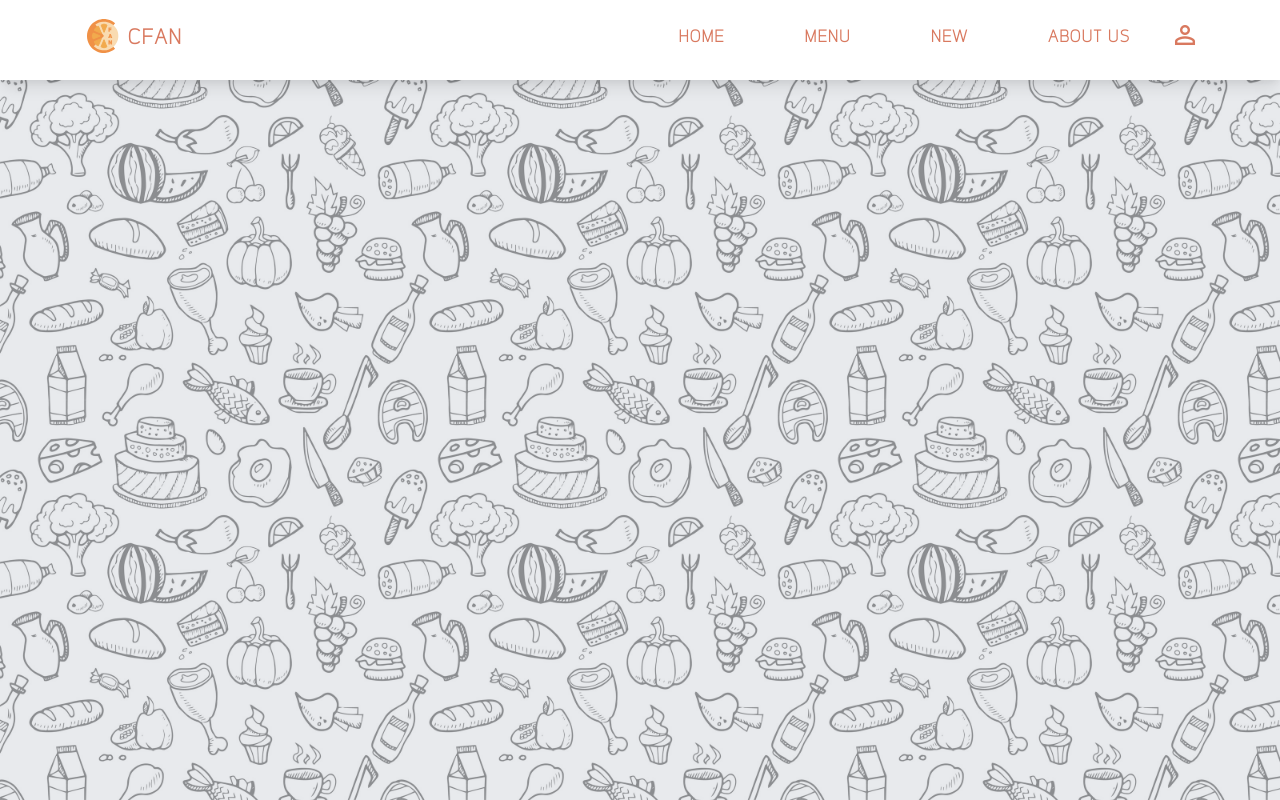
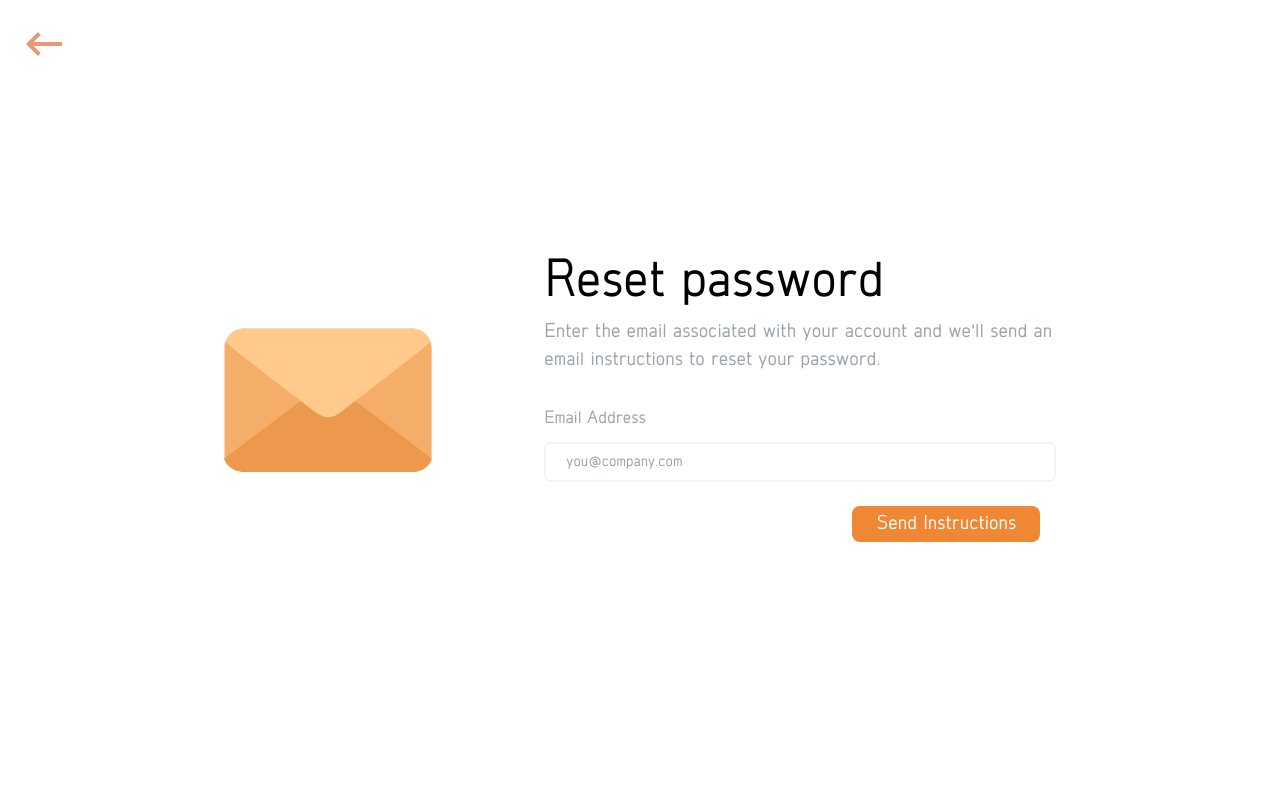
Before and after one commit to INT222-13-49-129/-INT222_Integrated_Project_Front-End, a Nuxt app: page /signin/forgetpass in a window 1280 px wide. Built offline with nearby package versions, Linux system fonts and the light colour scheme.

Commit message:
[Add] forgetpass

```diff
--- a/components/OTP.vue
+++ b/components/OTP.vue
@@ -9,13 +9,13 @@
         <div class="flex md:flex-row flex-col">
             <img src="../assets/img/mail.svg" class="md:h-36 h-28 my-auto" />
             <div class="md:pl-28 mx-auto md:mx-0">
-                <div class="md:text-6xl text-3xl text-center my-6 md:my-0">OTP Verification</div>
+                <div class="md:text-6xl text-3xl text-center md:text-left my-6 md:my-0">OTP Verification</div>
                 <div class="md:text-lg text-sm px-5 md:px-0 text-gray-400">
                     Enter the confirmation code sent to
                     <span class="text-blue-600">{{ email }}</span>
                     <br />and click buttom confirm to complete the process.
                 </div>
-                <OtpInput v-model="otp" />
+                <OtpInput v-model="otp" classtext="md:w-16 w-8 md:text-5xl text-2xl"/>
                 <div
                     v-if="!validateotp"
                     class="text-red-600 text-base font-thin -mb-6 text-center md:text-left"
--- a/components/OtpInput.vue
+++ b/components/OtpInput.vue
@@ -8,8 +8,8 @@
             v-model="inputValues[index]"
             type="text"
             maxlength="1"
-            class="focus:outline-none border-b-4 focus:border-lightorange mx-1 text-center md:w-16 w-8 md:text-5xl text-2xl"
-            :class="{ 'border-lightorange': inputValues[index] }"
+            class="focus:outline-none border-b-4 focus:border-lightorange mx-1 text-center"
+            :class="[{ 'border-lightorange': inputValues[index]}, classtext ]"
             @input="returnFullString()"
             @keypress="handleKeypress"
             @keyup="handleInputFocus(index)"
@@ -19,6 +19,12 @@
 </template>
 <script>
 export default {
+    props: {
+        classtext: {
+            type: String,
+            default: ''
+        }
+    },
     data() {
         return {
             inputValues: [],
@@ -44,7 +50,7 @@ export default {
             }
         },
         handlePastedValues(event) {
-            const pastedValue = event.clipboardData.getData('text/plain');
+            const pastedValue = event.clipboardData?.getData('text/plain');
             const splitValues = pastedValue.split('');
             let last = 0
             for (let i = 0; i < splitValues.length; i++) {
--- /dev/null
+++ b/pages/signin/forgetpass.vue
@@ -0,0 +1,195 @@
+<template>
+    <div class="z-30 bg-white inset-0 fixed flex justify-center items-center">
+        <div class="absolute md:top-5 top-3 left-5">
+            <i
+                class="material-icons md:text-5xl text-4xl text-lightorange md:hover:animate-bouncexl cursor-pointer"
+                @click="$router.push('/signin')"
+            >keyboard_backspace</i>
+        </div>
+        <div class="flex md:flex-row flex-col">
+            <img src="../../assets/img/mail.svg" class="md:h-36 h-28 md:my-auto" />
+            <div class="md:pl-28 mx-auto md:mx-0">
+                <div
+                    class="md:text-5xl text-3xl text-center md:text-left my-6 md:my-0 md:mb-3"
+                >Reset password</div>
+                <div
+                    v-if="!havemail"
+                    class="md:text-lg text-sm px-5 md:px-0 text-gray-400 md:w-128"
+                >
+                    <span>Enter the email associated with your account and we’ll send an email instructions to reset your password.</span>
+                    <div class="mt-8 text-left text-sm md:text-base">
+                        <label class="mb-1" for="email">Email Address</label>
+                        <br />
+                        <input
+                            id="email"
+                            v-model="forgotpass.email"
+                            type="email"
+                            required
+                            class="rounded-md border-2 border-gray-100 w-full md:h-10 h-8 font-thin text-sm md:pl-5 pl-2 md:mt-3 mt-1"
+                            placeholder="you@company.com"
+                            @keyup="validate.from ? '' : validateFrom()"
+                        />
+                        <br />
+                        <span
+                            v-if="!validate.email && !validate.from"
+                            class="text-red-600 text-xs font-thin"
+                        >*{{ validatetext.email }}</span>
+                    </div>
+                    <div class="flex md:justify-end justify-center text-lg">
+                        <button
+                            class="md:mr-4 mt-6 bg-orange text-white px-6 rounded-lg py-1"
+                            @click="havemail=true"
+                        >Send Instructions</button>
+                    </div>
+                </div>
+                <div v-if="havemail" class="md:text-lg text-sm px-5 md:px-0 text-gray-400 md:w-128">
+                    <span>
+                        Enter the confirmation code sent to
+                        <span
+                            class="text-blue-600"
+                        >{{ forgotpass.email }}</span>
+                        <br />and click button confirm to complete the process.
+                    </span>
+                    <div
+                        class="mt-6 -mb-4 text-left text-sm md:text-lg text-gray-600"
+                    >OTP Verification code</div>
+                    <OtpInput
+                        v-model="forgotpass.pin"
+                        classtext="md:w-10 w-8 md:text-3xl text-2xl"
+                    />
+                    <div
+                        v-if="!validate.pin && !validate.from"
+                        class="text-red-600 text-xs -mt-3 mb-1.5 font-thin text-center md:text-left"
+                    >*{{ validatetext.pin }}</div>
+                    <div
+                        class="w-11/12"
+                    >Your new password should be different from your previous password.</div>
+                    <div class="mt-6 text-left text-sm md:text-lg">
+                        <label class="text-gray-600" for="password">Password</label>
+                        <br />
+                        <div class="relative min-w-min">
+                            <span
+                                class="material-icons absolute md:top-5 top-2 right-2 cursor-pointer text-gray-400"
+                                @click="showpass = !showpass"
+                            >{{ showpass ? 'visibility_off' : 'visibility' }}</span>
+                            <input
+                                id="password"
+                                v-model="forgotpass.password"
+                                class="rounded-md border-2 border-gray-100 w-full md:h-10 h-8 font-thin text-sm md:pl-5 pl-2 md:mt-3 mt-1"
+                                required
+                                placeholder="your password"
+                                :type="showpass ? 'password' : 'text'"
+                                @keyup.enter="submitFrom()"
+                                @keyup="validate.from ? '' : validateFrom()"
+                            />
+                            <br />
+                        </div>
+                        <span
+                            v-if="!validate.password && !validate.from"
+                            class="text-red-600 text-xs font-thin"
+                        >*{{ validatetext.password }}</span>
+                    </div>
+                    <div class="mt-4 text-left text-sm md:text-lg">
+                        <label class="text-gray-600" for="password">Comfirm Password</label>
+                        <br />
+                        <div class="relative min-w-min">
+                            <span
+                                class="material-icons absolute md:top-5 top-2 right-2 cursor-pointer text-gray-400"
+                                @click="showpass = !showpass"
+                            >{{ showpass ? 'visibility_off' : 'visibility' }}</span>
+                            <input
+                                id="password"
+                                v-model="forgotpass.password"
+                                class="rounded-md border-2 border-gray-100 w-full md:h-10 h-8 font-thin text-sm md:pl-5 pl-2 md:mt-3 mt-1"
+                                required
+                                placeholder="again password"
+                                :type="showpass ? 'password' : 'text'"
+                                @keyup.enter="submitFrom()"
+                                @keyup="validate.from ? '' : validateFrom()"
+                            />
+                            <br />
+                        </div>
+                        <span
+                            v-if="!validate.password && !validate.from"
+                            class="text-red-600 text-xs font-thin"
+                        >*{{ validatetext.password }}</span>
+                    </div>
+                    <div
+                        class="text-lg md:mt-10 mt-6 flex md:justify-end justify-center items-center md:items-start"
+                    >
+                        <button
+                            class="bg-orange text-white px-6 rounded-lg py-1"
+                            @click="havemail=false"
+                        >Reset Password</button>
+                    </div>
+                </div>
+            </div>
+        </div>
+    </div>
+</template>
+<script>
+// import * as AuthApi from '../../utils/authApi'
+import OtpInput from "../../components/OtpInput.vue"
+export default {
+    components: {
+        OtpInput
+    },
+    layout: 'signinbg',
+    data() {
+        return {
+            havemail: false,
+            showpass: true,
+            forgotpass: {
+                email: '',
+                pin: '',
+                password: ''
+            },
+            validate: {
+                email: false,
+                pin: false,
+                password: false,
+                from: true
+            },
+            validatetext: {
+                email: '',
+                pin: '',
+                password: ''
+            }
+        }
+    },
+    methods: {
+        validateFrom(chackall = false) {
+            if (this.forgotpass.email === '') {
+                this.validatetext.email = 'กรุณาใส่ Email '
+                this.validate.email = false
+            } else if (!this.validateEmail(this.login.email)) {
+                this.validatetext.email = 'กรุณาใส่ Email ให้ถูกต้อง'
+                this.validate.email = false
+            } else {
+                this.validate.email = true
+            }
+
+            if (this.forgotpass.password === '') {
+                this.validatetext.password = 'กรุณาใส่ Password'
+                this.validate.password = false
+            } else if (this.forgotpass.password.length < 6) {
+                this.validatetext.password = 'Password ต้องยาวกว่า 6 ตัวอักษร'
+                this.validate.password = false
+            } else {
+                this.validate.password = true
+            }
+
+            this.validate.from = true
+            if (chackall) {
+                Object.values(this.validate).forEach(v => {
+                    this.validate.from = v && this.validate.from
+                });
+            }
+        },
+        validateEmail(email) {
+            const re = /^(([^<>()[\]\\.,;:\s@"]+(\.[^<>()[\]\\.,;:\s@"]+)*)|(".+"))@((\[[0-9]{1,3}\.[0-9]{1,3}\.[0-9]{1,3}\.[0-9]{1,3}\])|(([a-zA-Z\-0-9]+\.)+[a-zA-Z]{2,}))$/;
+            return re.test(String(email).toLowerCase());
+        }
+    },
+}
+</script>
--- a/pages/signin.vue
+++ b/pages/signin/index.vue
@@ -15,7 +15,7 @@
       <Modal
         classpop="flex flex-col justify-center text-center md:py-12 py-6 bg-opacity-95 bg-gray-100  rounded-xl fixed md:px-16 px-10"
       >
-        <img src="../assets/img/loading.svg" class="md:h-32 h-20" />
+        <img src="../../assets/img/loading.svg" class="md:h-32 h-20" />
         <div class="md:text-3xl text-xl md:mt-5 mt-2">กำลังตรวจสอบข้อมูล</div>
       </Modal>
     </div>
@@ -88,6 +88,7 @@
             <div class="flex flex-row-reverse flex-wrap-reverse justify-between mt-1">
               <span
                 class="text-gray-400 text-sm font-thin underline cursor-pointer"
+                @click="$router.push('/signin/forgetpass')"
               >Forget password?</span>
               <span
                 v-if="!validate.password && !validate.from"
@@ -113,10 +114,10 @@
   </div>
 </template>
 <script>
-import { formData } from '../utils/api'
-import * as AuthApi from '../utils/authApi'
-import Modal from '../components/Modal.vue';
-import OTP from '../components/OTP.vue';
+import { formData } from '../../utils/api'
+import * as AuthApi from '../../utils/authApi'
+import Modal from '../../components/Modal.vue';
+import OTP from '../../components/OTP.vue';
 export default {
   components: {
     Modal,
--- a/pages/signup.vue
+++ b/pages/signup.vue
@@ -264,9 +264,13 @@
             >*{{ validatetext.all }}</div>
             <button
               type="submit"
-              class="mx-auto mt-8 md:mb-6 md:px-14 w-3/6 md:w-auto py-1.5 md:text-xl text-base rounded-lg text-white bg-brightsalmon"
+              class="mx-auto mt-8 md:px-14 w-3/6 md:w-auto py-1.5 md:text-xl text-base rounded-lg text-white bg-brightsalmon"
             >Create Account</button>
           </form>
+          <div class="md:mt-8 md:mb-6 mt-6 md:text-base text-sm">
+            Already Have An Account?
+            <NuxtLink to="/signin" class="underline text-lightorange">Sign In.</NuxtLink>
+          </div>
         </div>
       </div>
     </div>
```
